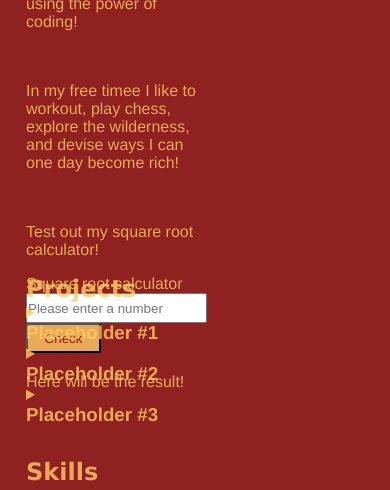
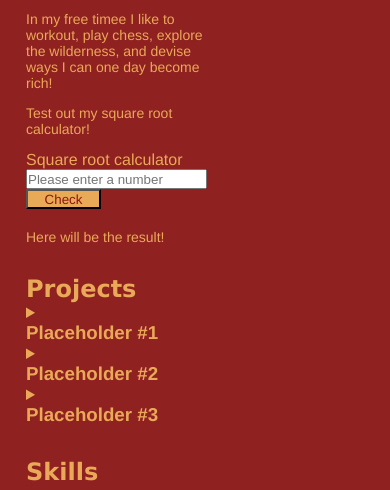
Before and after one commit to JamesLieb/Portfolio_Project, a plain HTML site: page index.html in a window 390 px wide. Shown: the part 300-790 px from the top of the page. Drawn offline with Linux system fonts and the light colour scheme.

Commit message:
added responsiveness and functionality for input barring non-numbers

```diff
--- a/index.html
+++ b/index.html
@@ -37,13 +37,13 @@
                         I am studying Economics and Statistics and am looking to see what I can accomplish
                         using the power of coding!
                     </p>
-                    <br>
+
 
                     <p>
                         In my free timee I like to workout, play chess, explore the wilderness,
                         and devise ways I can one day become rich!
                     </p>
-                    <br>
+
                     <div class="calculator">
                         <p>Test out my square root calculator!</p>
                         <label for="calculator">Square root calculator</label>
@@ -64,7 +64,8 @@
 
         </section>
         <section id = 'projects'>
-            <h2>Projects</h2>
+            <div class="project-wrapper">
+                <h2 id="projects-title">Projects</h2>
                 <details class = 'project'>
                     <summary class = 'project-title'>
 
@@ -92,6 +93,7 @@
                         Information about project
                     </p>
                 </details>
+            </div>
         </section>
         <section id = 'skills'>
             <h2>Skills</h2>
--- a/script.js
+++ b/script.js
@@ -14,6 +14,13 @@ const checkValidity = () => {
     }
 };
 
+document.querySelector("#calculator").addEventListener("keypress", function (e) {
+    if (e.which != 8 && e.which != 0 && e.which < 48 || e.which > 57)
+    {
+        e.preventDefault();
+    }
+});
+
 checkButton.addEventListener('click', () => {
     resultContainter.replaceChildren();
     checkValidity();
--- a/styles.css
+++ b/styles.css
@@ -148,6 +148,41 @@ button {
     height: 30px;
 }
 
+@media only screen and (max-width:578px) {
+    input {
+        height: 20px;
+    }
+    button {
+        height:20px;
+    }
+}
+
+@media only screen and (max-width:518px) {
+    #projects {
+        min-height:20vh;
+
+    }
+
+    p {
+        font-size: 15px;
+    }
+
+
+}
+
+@media only screen and (max-width:419px) {
+    #projects {
+        min-height:20vh;
+
+    }
+
+    p {
+        font-size: 14px;
+    }
+
+
+}
+
 #result {
     margin-top: 20px;
 }
```
Lines whose indentation alone changed are shown as unchanged.
